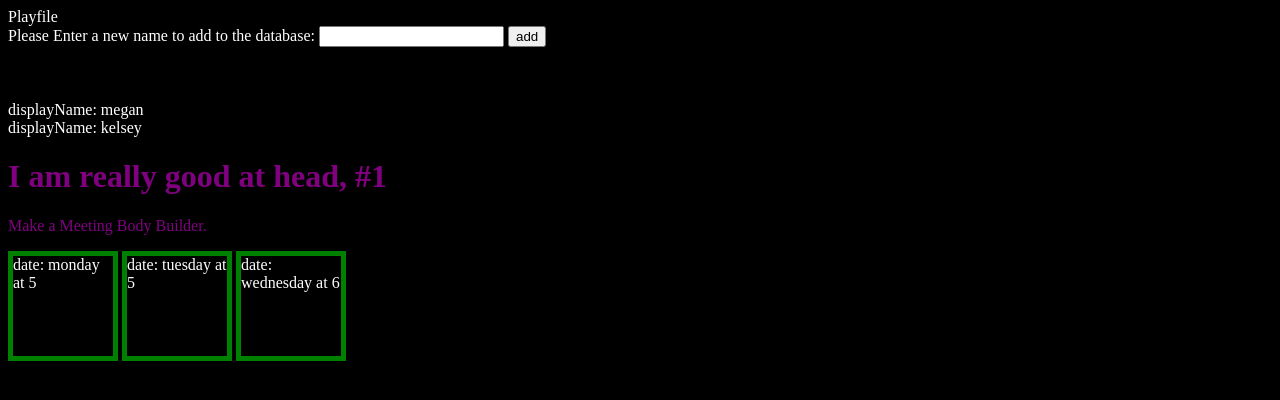
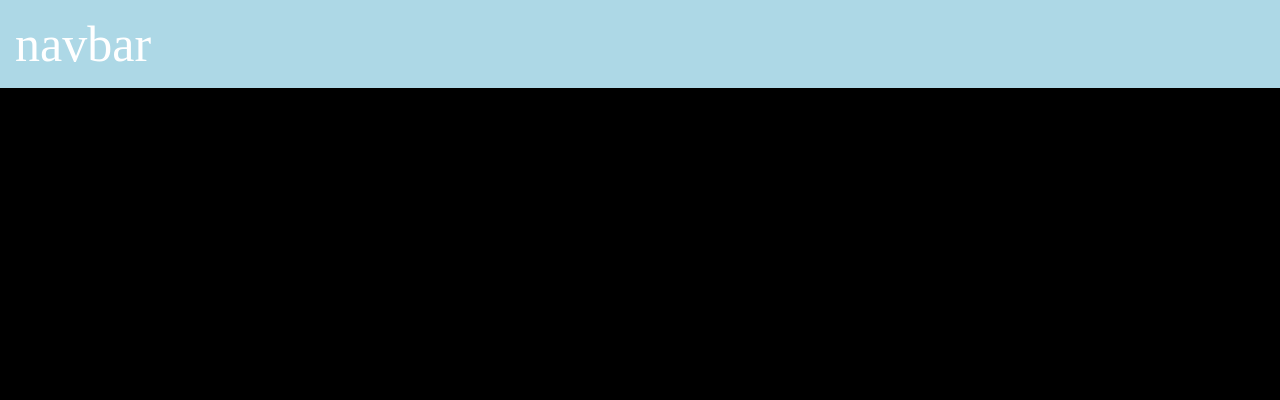
Before and after one commit to megkern/SchedulingSoftware, a PHP site: page / in a window 1280 px wide. Shown: the top 400 px of the page. Run offline with PHP 8.4, Linux system fonts and the light colour scheme; data comes from the database, SQL or seed files in the repository.

Commit message:
Added navbar

```diff
--- a/CSS/style.css
+++ b/CSS/style.css
@@ -1,11 +1,13 @@
 /*"style" tag, this is where each tag, class, and ID get their styles defined*/
 html {
+  padding: 0;
 }
 
 body {
   /*style for the "body" tag*/
   background-color: black;
   color: white;
+  margin: 0;
 }
 
 .meetingBox {
@@ -28,3 +30,11 @@ body {
   border: 5px solid green;
   display: inline-block;
 }
+
+.navbar {
+  width:100%;
+  position:fixed;
+  background-color:lightblue;
+  font-size:50px;
+  padding:15px;
+}
--- a/content.php
+++ b/content.php
@@ -1,36 +1,5 @@
 <?php
-include 'playDate/playFile.php';
+include 'navbar.php';
 ?>
 
-</br></br></br></br>
-
-<?php
-  include 'connect/connect.php';
-
-  // get some data from the database
-  $database_result = $mysqli->query("SELECT display_name FROM user ORDER BY display_name DESC");
-  while ($row = $database_result->fetch_row()) {
-    $display_name = $row[0];
-    echo "displayName: ".$display_name."</br>";
-  }
-  $database_result->free_result();
-
-  include 'connect/disconnect.php';
-  ?>
-
-  <div class="meetingBox"> <!--"div" tag with a class called "meetingBox"-->
-    <div class="meetingTitle">
-      <h1>I am really good at head, #1</h1> <!--"h1" tag-->
-      <p>Make a Meeting Body Builder.</p> <!--"p" tag with no class-->
-    </div>
-    <div class="slotBox" onclick="clickAlert(this)">
-      <!--"onclick" is an html field within the tag "div" that calls "clackAlert" which is javascript-->
-      date: monday at 5
-    </div>
-    <div class="slotBox" onclick="clickAlert(this)">
-      date: tuesday at 5
-    </div>
-    <div class="slotBox" onclick="clickAlert(this)">
-      date: wednesday at 6
-    </div>
-  </div>
+button goes here
--- /dev/null
+++ b/navbar.php
@@ -0,0 +1,3 @@
+<div class="navbar">
+navbar
+</div>
```
Also changed, not shown: content_old.php (added, +36 -0 lines).
